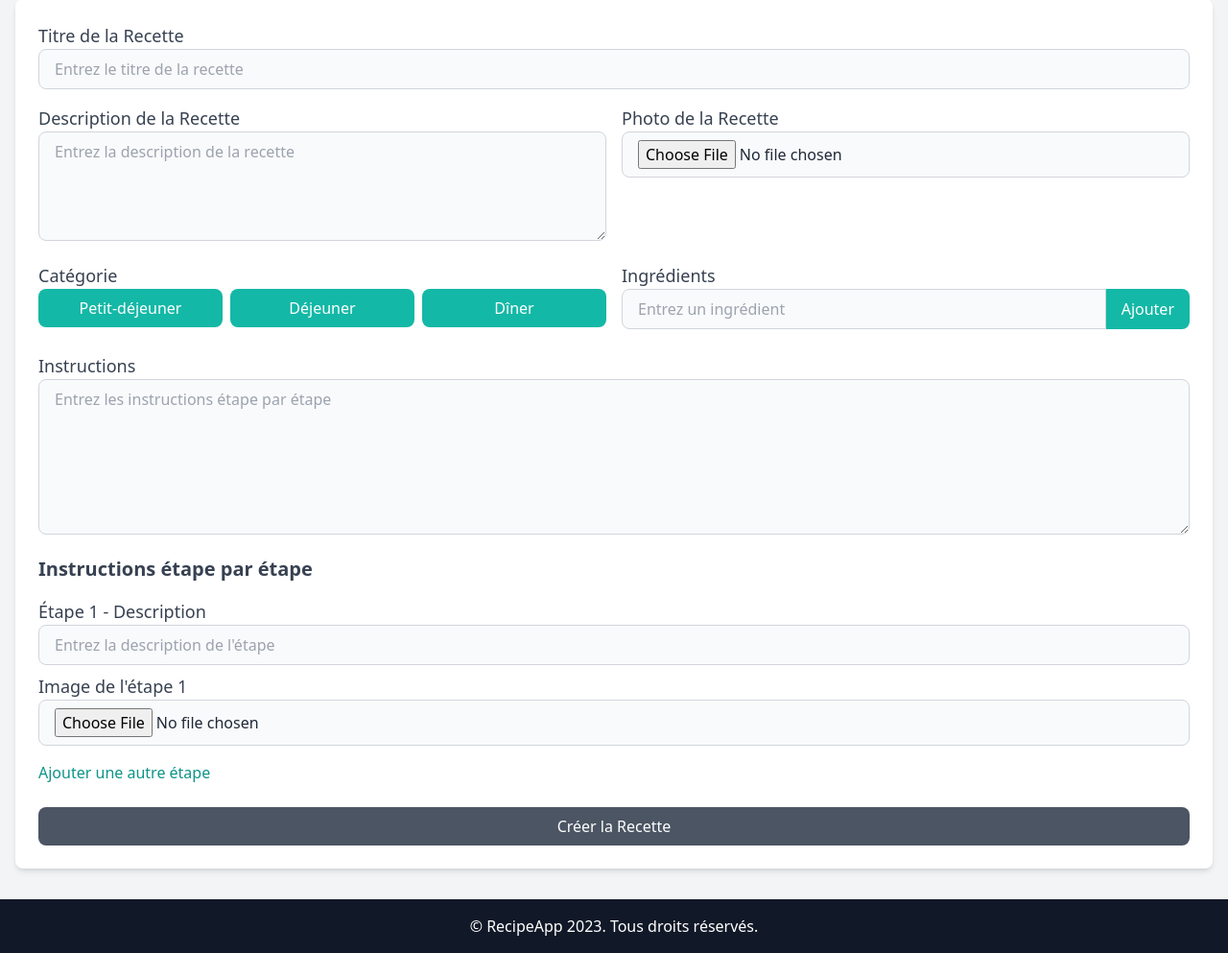
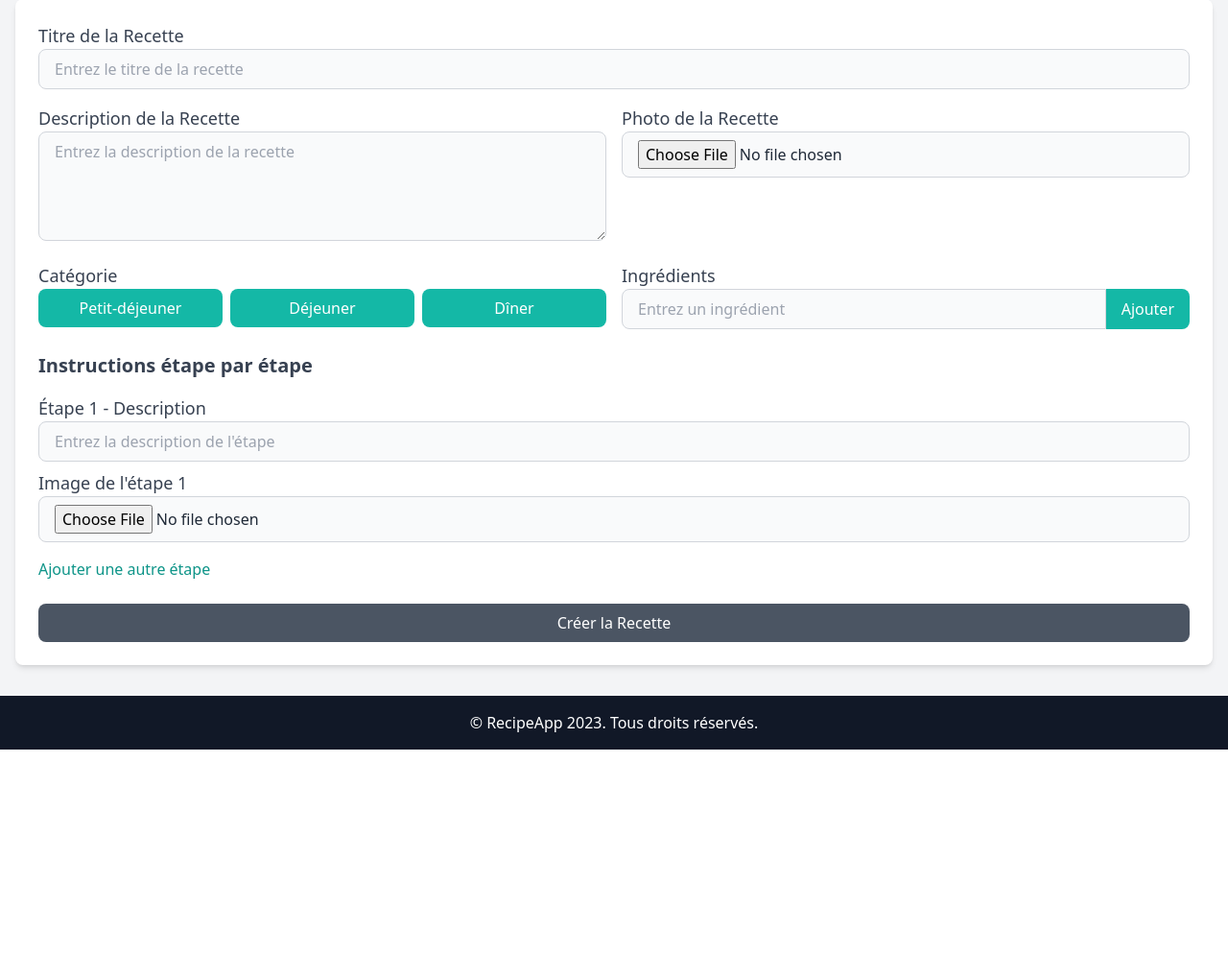
Before and after one commit to Soufiane-coder351/Recipe-App, a Django app: page /recipes/createrecipe in a window 1280 px wide. Shown: the part 165-1158 px from the top of the page at 96% size. After the commit the page ends 946 px from the top, so only its background shows below. Run offline with Django 5.2, Linux system fonts and the light colour scheme; a user stored in the database is signed in; some libraries are stand-ins or nearby versions.

Commit message:
instructions etape par etape

```diff
--- a/recipeApp/recipes/static/recipes/js/createrecipe.js
+++ b/recipeApp/recipes/static/recipes/js/createrecipe.js
@@ -7,12 +7,12 @@ function addStep() {
     const newStep = document.createElement('div');
     newStep.classList.add('mb-4', 'step');
     newStep.innerHTML = `
-                <label for="stepDescription${stepCount}" class="block text-gray-700 text-lg font-medium">Étape ${stepCount} - Description</label>
-                <input type="text" class="w-full px-4 py-2 border border-gray-300 rounded-lg bg-gray-50 text-gray-800" id="stepDescription${stepCount}" placeholder="Entrez la description de l'étape">
+        <label for="stepDescription${stepCount}" class="block text-gray-700 text-lg font-medium">Étape ${stepCount} - Description</label>
+        <input type="text" class="w-full px-4 py-2 border border-gray-300 rounded-lg bg-gray-50 text-gray-800" id="stepDescription${stepCount}" name="stepDescription${stepCount}" placeholder="Entrez la description de l'étape">
 
-                <label for="stepImage${stepCount}" class="block text-gray-700 text-lg font-medium mt-2">Image de l'étape ${stepCount}</label>
-                <input type="file" class="w-full px-4 py-2 border border-gray-300 rounded-lg bg-gray-50 text-gray-800" id="stepImage${stepCount}" accept="image/*">
-            `;
+        <label for="stepImage${stepCount}" class="block text-gray-700 text-lg font-medium mt-2">Image de l'étape ${stepCount}</label>
+        <input type="file" class="w-full px-4 py-2 border border-gray-300 rounded-lg bg-gray-50 text-gray-800" id="stepImage${stepCount}" name="stepImage${stepCount}" accept="image/*">
+    `;
     stepsContainer.appendChild(newStep);
 }
 
--- a/recipeApp/recipes/templates/recipes/createrecipe.html
+++ b/recipeApp/recipes/templates/recipes/createrecipe.html
@@ -80,23 +80,20 @@
                 </div>
             </div>
 
-            <!-- Instructions -->
-            <div class="mb-4">
-                <label for="instructions" class="block text-gray-700 text-lg font-medium">Instructions</label>
-                <textarea class="w-full px-4 py-2 border border-gray-300 rounded-lg bg-gray-50 text-gray-800" id="instructions" name="instructions" rows="6" placeholder="Entrez les instructions étape par étape" required></textarea>
-            </div>
 
             <!-- Step-by-step Instructions with Images -->
             <h4 class="text-xl font-semibold text-gray-700 mb-4">Instructions étape par étape</h4>
             <div id="stepsContainer">
                 <div class="mb-4 step">
                     <label for="stepDescription1" class="block text-gray-700 text-lg font-medium">Étape 1 - Description</label>
-                    <input type="text" class="w-full px-4 py-2 border border-gray-300 rounded-lg bg-gray-50 text-gray-800" id="stepDescription1" placeholder="Entrez la description de l'étape">
+                    <input type="text" class="w-full px-4 py-2 border border-gray-300 rounded-lg bg-gray-50 text-gray-800" id="stepDescription1" name="stepDescription1" placeholder="Entrez la description de l'étape">
 
                     <label for="stepImage1" class="block text-gray-700 text-lg font-medium mt-2">Image de l'étape 1</label>
-                    <input type="file" class="w-full px-4 py-2 border border-gray-300 rounded-lg bg-gray-50 text-gray-800" id="stepImage1" accept="image/*">
+                    <input type="file" class="w-full px-4 py-2 border border-gray-300 rounded-lg bg-gray-50 text-gray-800" id="stepImage1" name="stepImage1" accept="image/*">
                 </div>
             </div>
+
+
 
             <button type="button" class="text-teal-600 hover:underline" onclick="addStep()">Ajouter une autre étape</button>
 
--- a/recipeApp/recipes/views.py
+++ b/recipeApp/recipes/views.py
@@ -1,7 +1,7 @@
 from django.shortcuts import render, redirect
 from django.http import HttpResponse
 from django.template import loader
-from recipes.models import Recipe,Avis , Ingredient, Produit, Favorites
+from recipes.models import Recipe,Avis , Ingredient, Produit, Favorites, Step
 from django.contrib import messages
 from django.shortcuts import get_object_or_404
 from django.contrib.auth.decorators import login_required
@@ -16,12 +16,6 @@ def index(request):
 
 @login_required
 def createrecipe(request):
-    '''
-    title = models.CharField(max_length=200)
-    description = models.TextField()
-    user = models.ForeignKey(User, on_delete=models.SET_NULL, null=True, blank=True)
-    instructions = models.TextField()
-    '''
     if request.method == 'POST':
         title = request.POST.get('title')
         description = request.POST.get('description')
@@ -32,8 +26,20 @@ def createrecipe(request):
 
         # Get ingredients from the request
         ingredients = request.POST.get('ingredients')  # Get the comma-separated string
-        print("ingredients are : ")
-        print(ingredients)
+
+        # Get instructions steps dynamically
+        steps = []
+        step_count = 1
+        while f'stepDescription{step_count}' in request.POST:
+            step_description = request.POST.get(f'stepDescription{step_count}')
+            step_image = request.FILES.get(f'stepImage{step_count}')
+            if step_description:
+                steps.append({
+                    'description': step_description,
+                    'image': step_image,
+                    'order': step_count,  # Set the step order based on the count
+                })
+            step_count += 1
 
         if Recipe.objects.filter(title=title).exists():
             errors.append("Titre de la recette existe déjà")
@@ -44,14 +50,23 @@ def createrecipe(request):
                 recipe = Recipe.objects.create(title=title, description=description, instructions=instructions, user=user, image=image)
                 recipe.save()
 
-                # Convert the comma-separated string into a list
+                # Convert the comma-separated string into a list for ingredients
                 ingredient_list = ingredients.split(',') if ingredients else []
 
-                # For each ingredient, create an Ingredient entry and associate it with the recipe
+                # Create ingredients for the recipe
                 for ingredient_name in ingredient_list:
                     if ingredient_name:
-                        produit, created = Produit.objects.get_or_create(name=ingredient_name)  # Get or create the ingredient
-                        Ingredient.objects.create(produit=produit, recette=recipe, qtté="")  # Assuming no quantity for now, you can adjust this later
+                        produit, created = Produit.objects.get_or_create(name=ingredient_name)
+                        Ingredient.objects.create(produit=produit, recette=recipe, qtté="")  # Assuming no quantity for now
+
+                # Create steps for the recipe
+                for step_data in steps:
+                    Step.objects.create(
+                        recipe=recipe,
+                        description=step_data['description'],
+                        image=step_data['image'],
+                        order=step_data['order'],
+                    )
 
                 return redirect('profile')
 
@@ -67,13 +82,13 @@ def createrecipe(request):
     return render(request, "recipes/createrecipe.html")
 
 
-
 def recette_info(request, recipe_id):
     recette = get_object_or_404(Recipe, id=recipe_id)
     is_favorited = Favorites.objects.filter(user=request.user, recette=recette).exists() if request.user.is_authenticated else False
     reviews = Avis.objects.filter(recipe=recette)
     ingredients = Ingredient.objects.filter(recette=recette)
-    return render(request, 'recipes/recette_info.html', {'recette': recette, 'is_favorited': is_favorited,'reviews':reviews,'ingredients':ingredients})
+    steps = Step.objects.filter(recipe=recette)
+    return render(request, 'recipes/recette_info.html', {'recette': recette, 'is_favorited': is_favorited,'reviews':reviews,'ingredients':ingredients,'steps':steps})
 
 
 @login_required
```
Also changed, not shown: recipeApp/recipes/models.py (+14 -0 lines), recipeApp/recipes/templates/recipes/recette_info.html (+9 -1 lines), recipeApp/db.sqlite3, recipeApp/recipes/migrations/0007_step.py (added).
